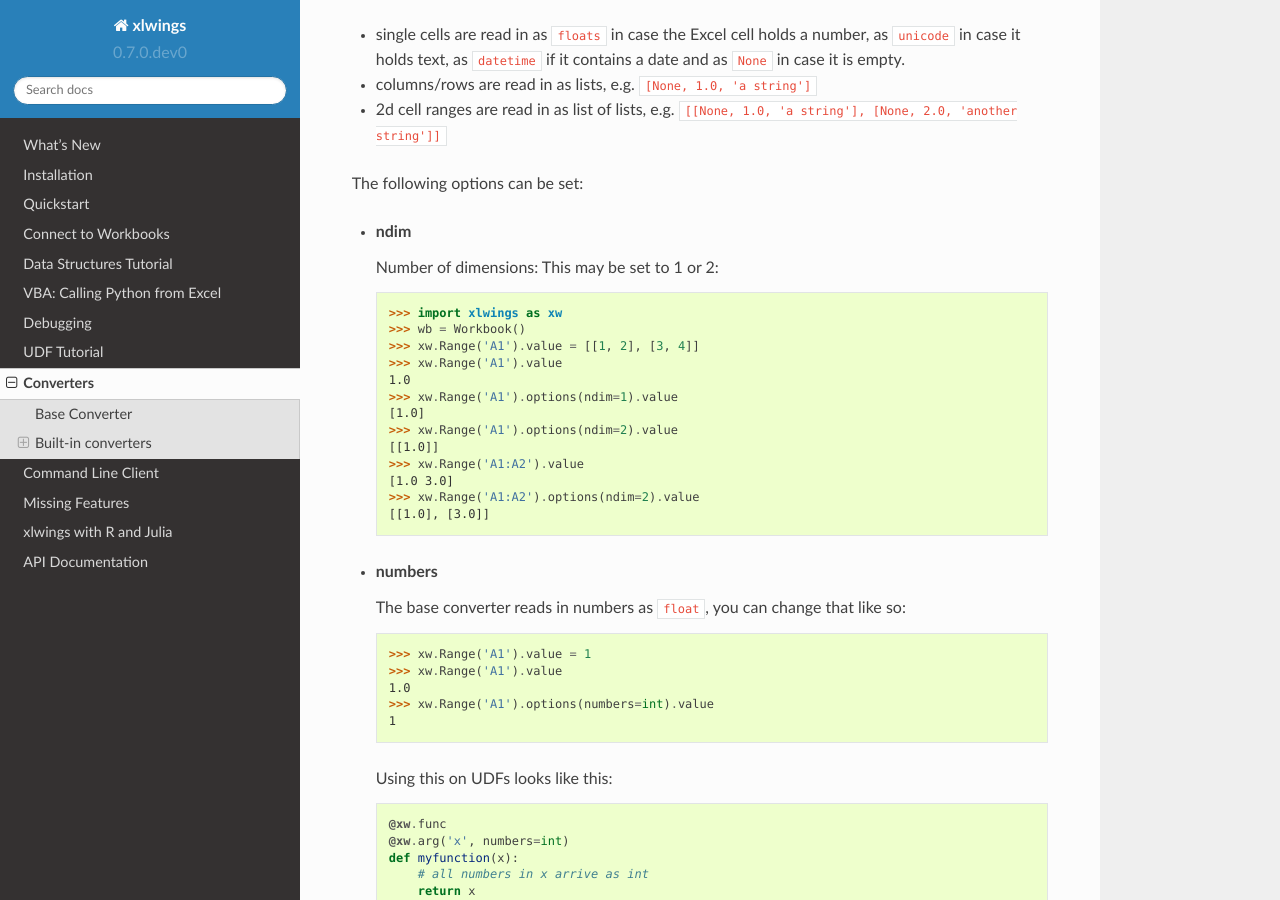
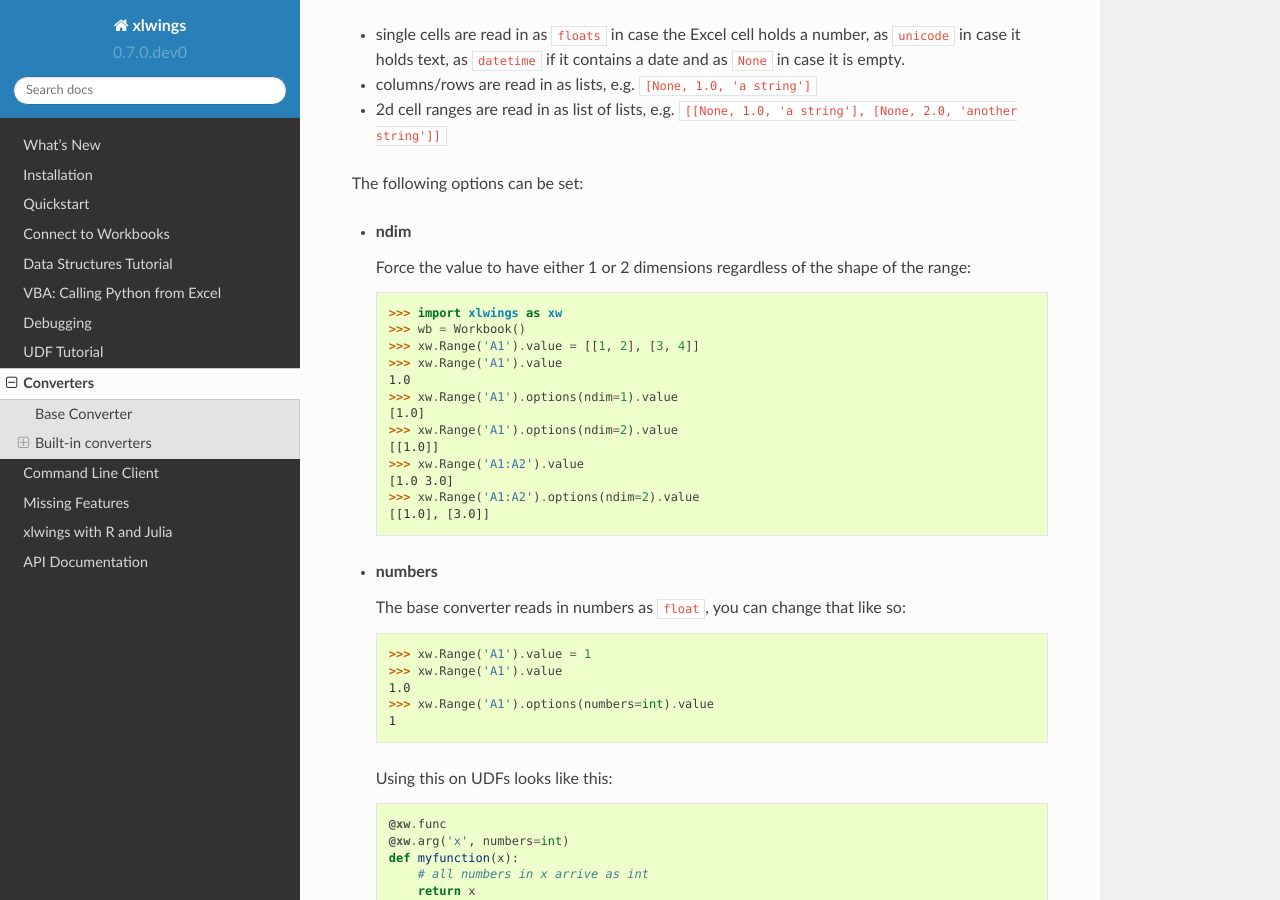
Before and after one commit to xlwings/xlwings, a Sphinx documentation site: the page built from docs/converters.rst, in a window 1280 px wide and 900 px high, scrolled down 875 px. Built offline with Sphinx 7.4.7 and the Read the Docs theme 2.0.0, drawn with Linux system fonts in a browser that asks for light colours.

Commit message:
Description of ndim option

```diff
--- a/docs/converters.rst
+++ b/docs/converters.rst
@@ -41,7 +41,7 @@
 
 * **ndim**
 
-  Number of dimensions: This may be set to 1 or 2:
+  Force the value to have either 1 or 2 dimensions regardless of the shape of the range:
 
   >>> import xlwings as xw
   >>> wb = Workbook()
```
